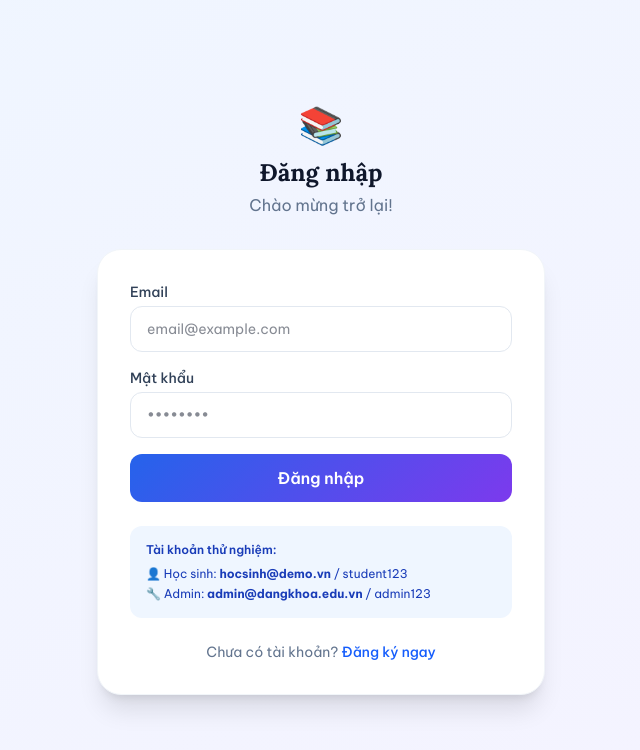
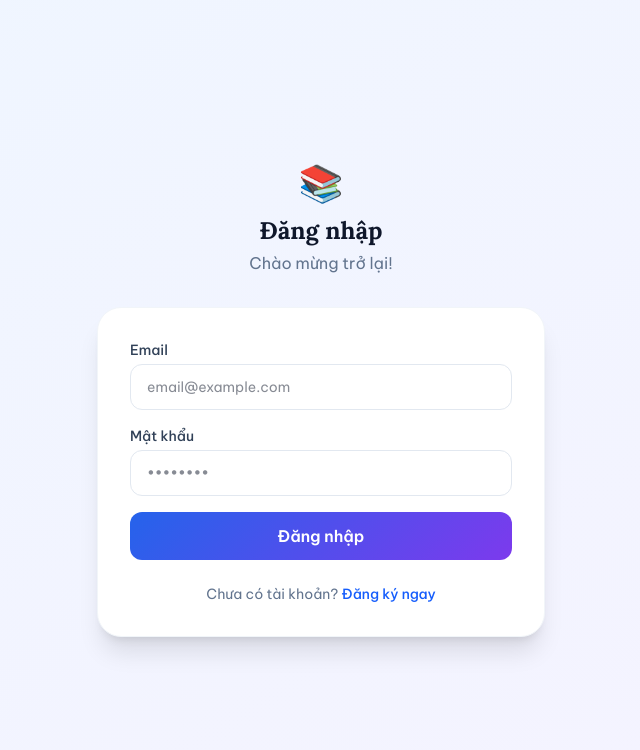
Before and after one commit to tamphong/hoc-cung-dang-khoa, a Next.js app: page /login in a window 1280 px wide. Shown: the top 750 px of the page, without its empty margins (319-959 px from the left). Built offline with nearby package versions, Linux system fonts and the light colour scheme.

Commit message:
Remove demo account info from login page

```diff
--- a/app/login/page.tsx
+++ b/app/login/page.tsx
@@ -85,13 +85,6 @@ export default function LoginPage() {
             </button>
           </form>
 
-          {/* Demo accounts */}
-          <div className="mt-6 p-4 bg-blue-50 rounded-xl text-xs text-blue-800 space-y-1">
-            <div className="font-semibold mb-2">Tài khoản thử nghiệm:</div>
-            <div>👤 Học sinh: <strong>hocsinh@demo.vn</strong> / student123</div>
-            <div>🔧 Admin: <strong>admin@dangkhoa.edu.vn</strong> / admin123</div>
-          </div>
-
           <div className="mt-6 text-center text-sm text-slate-500">
             Chưa có tài khoản?{" "}
             <Link href="/register" className="text-blue-600 font-medium hover:underline">
```
